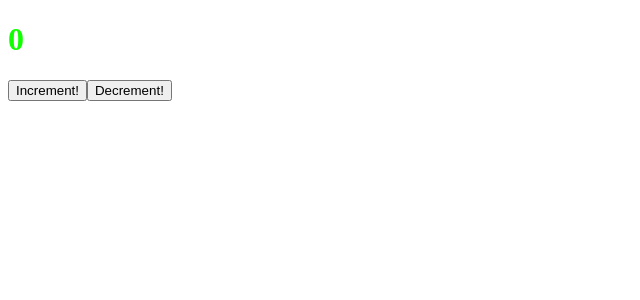
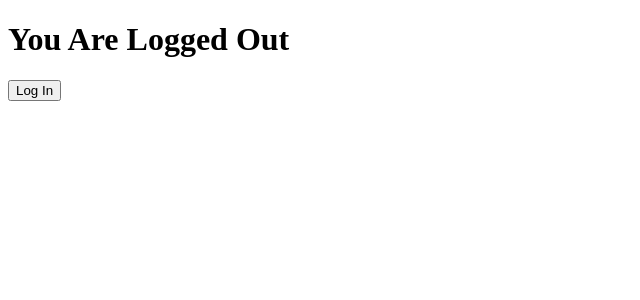
Before and after one commit to vmanav/ReactJs, a React (Create React App) app in the folder my-app/: page / in a window 1280 px wide. Shown: the top 300 px of the page, without its empty margins (0-640 px from the left). Built offline with nearby package versions, Linux system fonts and the light colour scheme.

Commit message:
completed 44 ,React Todo App: Phase 7

```diff
--- a/my-app/src/index.js
+++ b/my-app/src/index.js
@@ -2,7 +2,6 @@ import React, { Component } from 'react';
 import ReactDOM from 'react-dom';
 
 import randomcolor from 'randomcolor';
-import { networkInterfaces } from 'os';
 // import App from './App';
 // import './style.css'
 
@@ -206,74 +205,74 @@ class Clock extends React.Component {
 
 
 
-// React setState: Changing the State
+// // React setState: Changing the State
 
-class App extends React.Component {
+// class App extends React.Component {
 
-    constructor() {
-        super()
-        this.state = {
-            count: 0,
-            color: '#11FF00'
-        }
-        // Binding `this`
-        this.handleClick = this.handleClick.bind(this);
-        // we are inding bcoz inside the fucntion we loose out `this`
-        this.decrement=this.decrement.bind(this);
-    }
+//     constructor() {
+//         super()
+//         this.state = {
+//             count: 0,
+//             color: '#11FF00'
+//         }
+//         // Binding `this`
+//         this.handleClick = this.handleClick.bind(this);
+//         // we are inding bcoz inside the fucntion we loose out `this`
+//         this.decrement=this.decrement.bind(this);
+//     }
 
-    handleClick() {
-        // this.setState({
-        //     count : 1
-        // })
-        this.setState((prevState) => {
-            // console.log(prevState)
-            return {
-                count: prevState.count + 1
-            }
-        })
-        // setState ke andar hamesh OBJECT jaeyga
-    }
+//     handleClick() {
+//         // this.setState({
+//         //     count : 1
+//         // })
+//         this.setState((prevState) => {
+//             // console.log(prevState)
+//             return {
+//                 count: prevState.count + 1
+//             }
+//         })
+//         // setState ke andar hamesh OBJECT jaeyga
+//     }
 
-    decrement() {
-        this.setState((prevState) =>{
-            return {
-                count: prevState.count-1
-            }
-        })
-    }
+//     decrement() {
+//         this.setState((prevState) =>{
+//             return {
+//                 count: prevState.count-1
+//             }
+//         })
+//     }
 
 
-    componentDidUpdate(prevProps, prevState) {
-        // console.log("Updated..");
-        if (prevState.count !== this.state.count) {
-            const newColor = randomcolor();
-            // console.log(newColor);
-            this.setState({
-                color: newColor
-            })
-        }
-        // instead of doing this we can also do
-        // return {
-        //     count: prevState.count + 1,
-        //     color: randomcolor()
-        // }
-        // in the this.handleClick() function
-    }
+//     componentDidUpdate(prevProps, prevState) {
+//         // console.log("Updated..");
+//         if (prevState.count !== this.state.count) {
+//             const newColor = randomcolor();
+//             // console.log(newColor);
+//             this.setState({
+//                 color: newColor
+//             })
+//         }
+//         // instead of doing this we can also do
+//         // return {
+//         //     count: prevState.count + 1,
+//         //     color: randomcolor()
+//         // }
+//         // in the this.handleClick() function
+//     }
 
-    render() {
-        return (
-            <div>
-                <h1 style={{ color: this.state.color }}>{this.state.count}</h1>
-                <button onClick={this.handleClick}>Increment!</button>
-                <button onClick={this.decrement}>Decrement!</button>
-            </div>
-            // If we are not biding this in the tsConstructorType, the we can do THIS=>
-            // This syntax ensures `this` is bound within handleClick
-            // ==> `onClick={() => this.handleClick()}>`
-        )
-    }
-}
+//     render() {
+//         return (
+//             <div>
+//                 <h1 style={{ color: this.state.color }}>{this.state.count}</h1>
+//                 <button onClick={this.handleClick}>Increment!</button>
+//                 <button onClick={this.decrement}>Decrement!</button>
+//             </div>
+//             // If we are not biding this in the tsConstructorType, the we can do THIS=>
+//             // This syntax ensures `this` is bound within handleClick
+//             // ==> `onClick={() => this.handleClick()}>`
+//         )
+//     }
+// }
 
 
 
@@ -344,5 +343,113 @@ class App extends React.Component {
 
 
 
+// React CONDITIONAL RENDER
+function Conditional(props) {
+
+    return(
+        <div>
+            <p>  content content content content  </p>
+        </div>
+    )
+}
+
+// // Alternative
+// if (props.isLoading === true) {
+//     return (
+//         <h1>Loading...</h1>
+//     )
+// }
+// return (
+//     <p>  content content content content  </p>
+// )
+
+
+// class App extends React.Component {
+
+//     constructor() {
+//         super();
+//         this.state = {
+//             isLoading: true
+//         }
+//     }
+
+//     componentDidMount() {
+//         setTimeout(() => {
+//             this.setState({
+//                 isLoading: false
+//             })
+//         }, 1500);
+//     }
+
+//     render() {
+//         return (
+//             <div>
+//                 {this.state.isLoading ?
+//                 <h1>Loading...</h1> :
+//                 <Conditional />
+//                 }
+//             </div>
+//         )
+//     }
+// }
+
+
+// // React Conditional Render Part 2
+// class App extends React.Component {
+//     constructor(){
+//         super();
+//         this.state = {
+//             unreadMessages : [
+//                 "Call your mom!",
+//                 "New spam email available. All links are definitely safe to click."
+//             ]
+//         }
+//     }
+
+//     render() {
+//         return(
+//             <div>
+//                 {   this.state.unreadMessages.length > 0 &&
+//                     <h2>You have {this.state.unreadMessages.length} unread messages!</h2>
+//                 }
+//             </div>
+//         )
+//     }
+// }
+
+
+
+
+// React Conditional Render Practice =>
+class App extends React.Component {
+    constructor(){
+        super();
+        this.state = {
+            isLoggedIn : false
+        }
+        this.handleClick = this.handleClick.bind(this);
+    }
+
+    handleClick(){
+        // console.log("clicked");
+        this.setState((prevState)=>{
+            return{
+                isLoggedIn: !prevState.isLoggedIn
+            }
+        })
+    }
+
+    render() {
+        let buttonText = this.state.isLoggedIn ? "Log Out" : "Log In";
+        // console.log("buttonText -> ", buttonText);
+        return(
+            <div>
+                {this.state.isLoggedIn ? <h1>You Are Logged In </h1> : <h1>You Are Logged Out </h1>}
+                <button onClick={this.handleClick}>{buttonText}</button>
+            </div>
+        )
+    }
+}
+
 
 ReactDOM.render(<App />, document.getElementById('root'));
```
Also changed, not shown: 1 other file (tests, documents, lock files or other folders).
